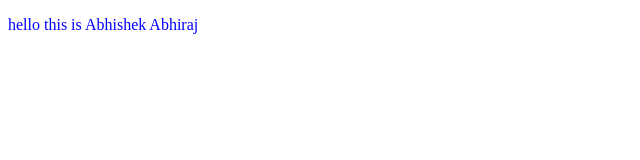
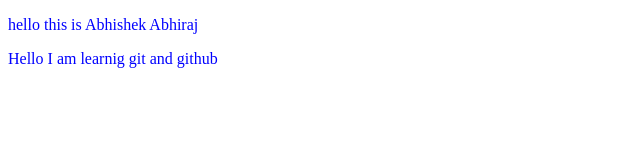
Before and after one commit to Abhishek-abhiraj/localRepo, a plain HTML site: page index.html in a window 1280 px wide. Shown: the whole page, without its empty margins (0-640 px from the left). Drawn offline with Linux system fonts and the light colour scheme.

Commit message:
new message

```diff
--- a/index.html
+++ b/index.html
@@ -8,5 +8,6 @@
   </head>
   <body>
     <p>hello this is Abhishek Abhiraj</p>
+    <p>Hello I am learnig git and github</p>
   </body>
 </html>
```
